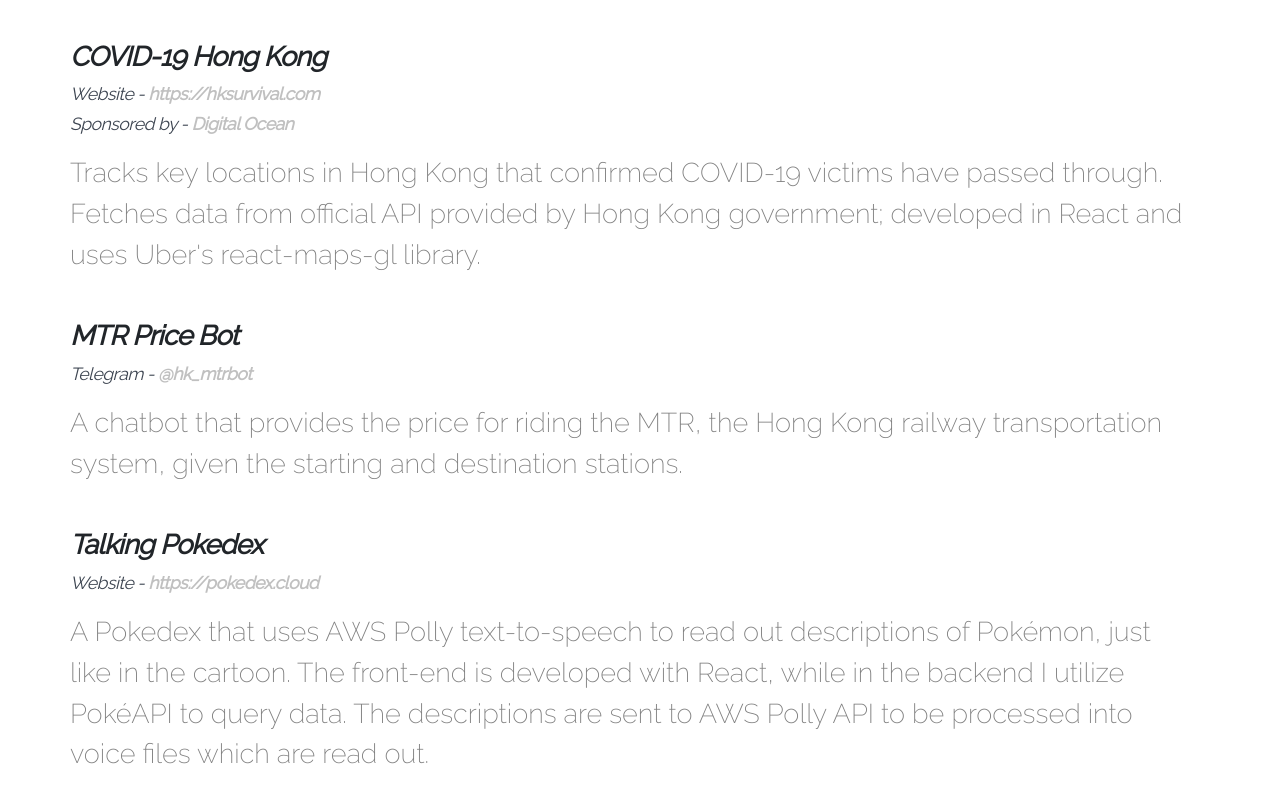
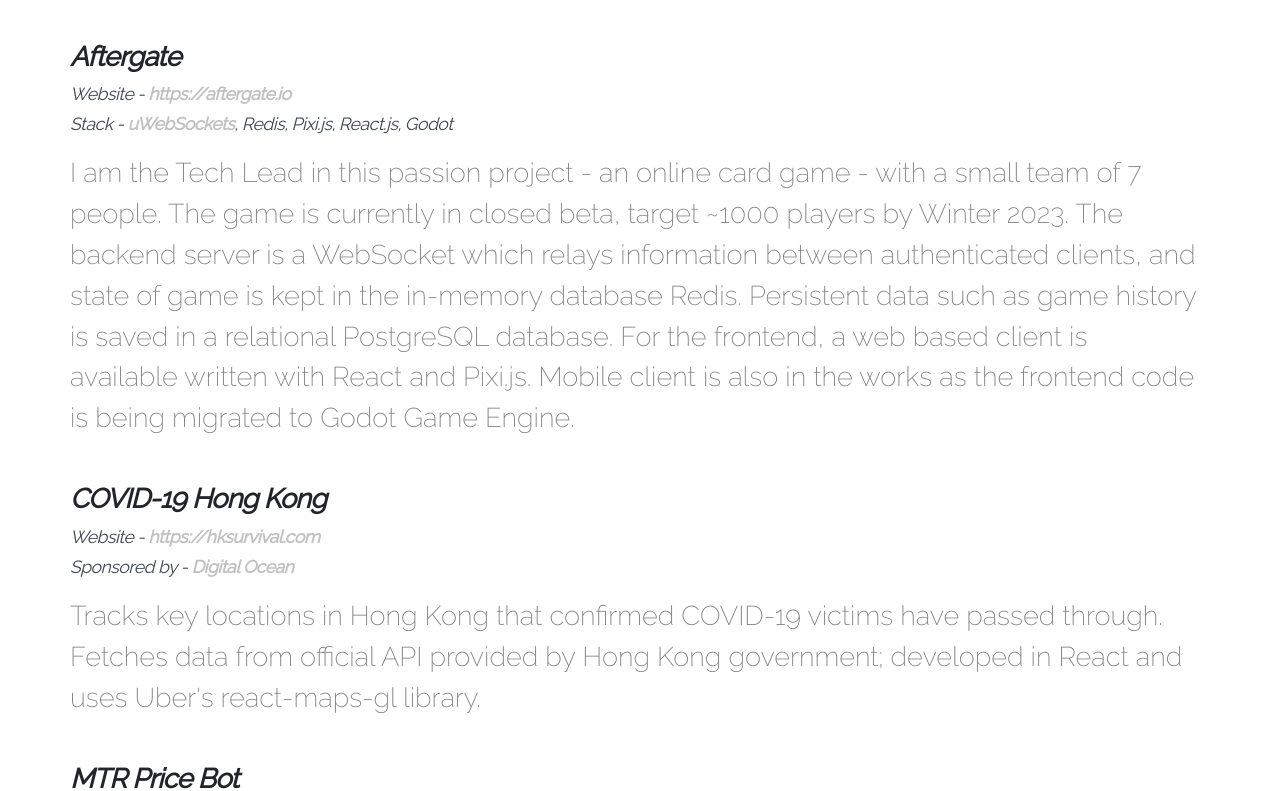
Before and after one commit to dragonlobster/dragonlobster.github.io, a plain HTML site: page projects.html in a window 1280 px wide. Shown: the part 162-953 px from the top of the page. Drawn offline with Linux system fonts and the light colour scheme.

Commit message:
updated personal profile

```diff
--- a/projects.html
+++ b/projects.html
@@ -39,6 +39,22 @@
                </ul>
           </div>-->
           <div class="row">
+               <h4 style="font-style:italic;">Aftergate</h4>
+          </div>
+          <div class="row">
+               <h5 style="font-style:italic;">Website - <a target="_blank" href="https://aftergate.io" style="font-weight:bold;color:silver">https://aftergate.io</a></h5>
+          </div>
+          <div class="row">
+               <h5 style="font-style:italic;">Stack - <a target="_blank" href="https://github.com/uNetworking/uWebSockets" style="font-weight:bold;color:silver">uWebSockets</a>, Redis, Pixi.js, React.js, Godot</h5>
+          </div>
+          <div class="row">
+
+          </div>
+          <div class="row mb-4">
+               <p class="left" style="color:grey">I am the Tech Lead in this passion project - an online card game - with a small team of 7 people. The game is currently in closed beta, target ~1000 players by Winter 2023. The backend server is a WebSocket which relays information between authenticated clients, and state of game is kept in the in-memory database Redis. Persistent data such as game history is saved in a relational PostgreSQL database. For the frontend, a web based client is available written with React and Pixi.js. Mobile client is also in the works as the frontend code is being migrated to Godot Game Engine.</p>
+          </div>
+
+          <div class="row">
                <h4 style="font-style:italic;">COVID-19 Hong Kong</h4>
           </div>
           <div class="row">
@@ -77,7 +93,7 @@
 
           </div>
           <div class="row mb-4">
-               <p class="left" style="color:grey">A Pokedex that uses AWS Polly text-to-speech to read out descriptions of Pokémon, just like in the cartoon. The front-end is developed with React, while in the backend I utilize PokéAPI to query data. The descriptions are sent to AWS Polly API to be processed into voice files which are read out.</p>
+               <p class="left" style="color:grey">A Pokedex that uses AWS Polly text-to-speech to read out descriptions of Pokémon, just like in the cartoon. The frontend is developed with React, while in the backend I utilize PokéAPI to query data. The descriptions are sent to AWS Polly API to be processed into voice files which are read out.</p>
           </div>
 
 
```
Also changed, not shown: index.html (+4 -1 lines).
